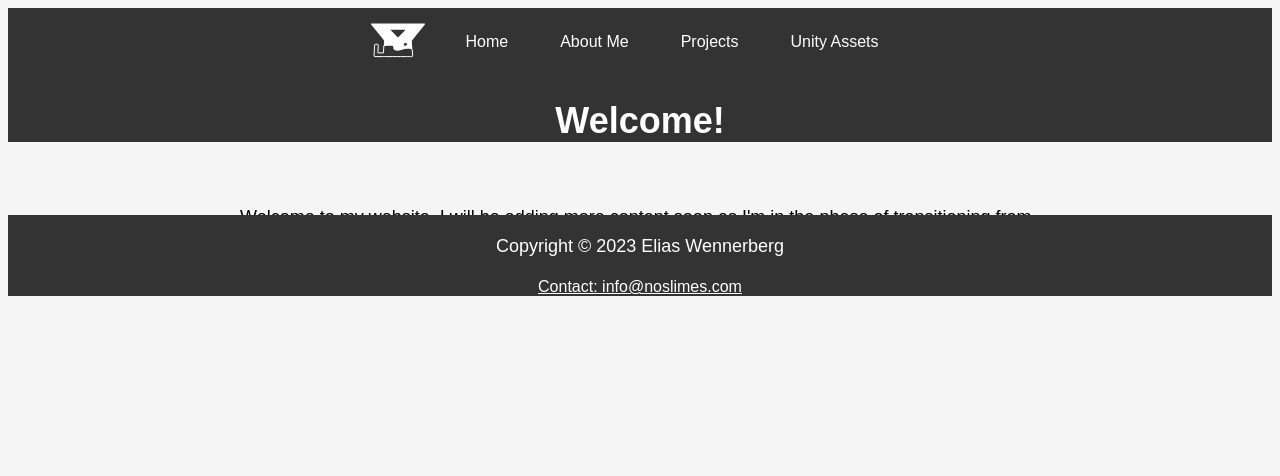
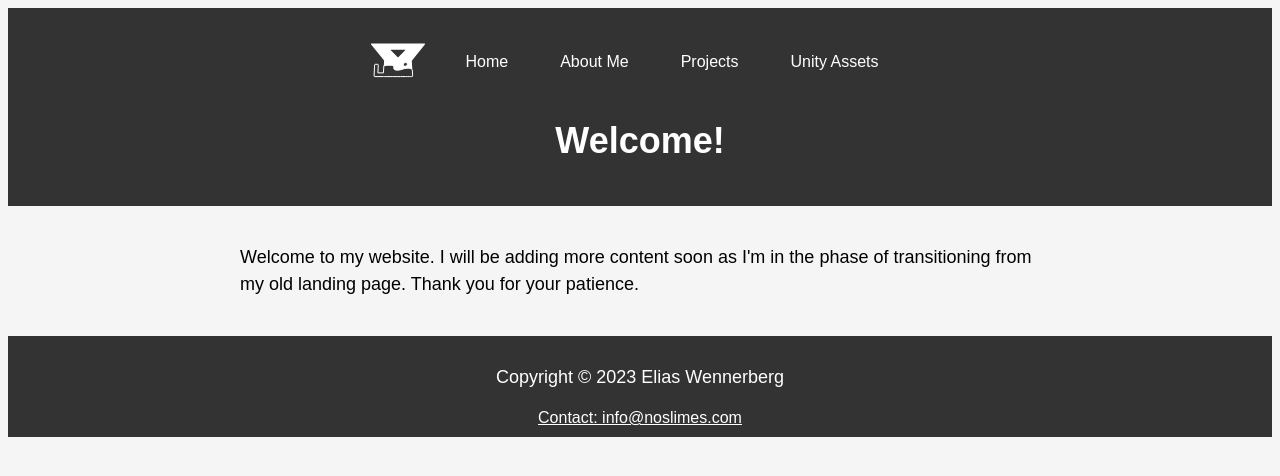
Before and after one commit to NoSlimes/noslimes.github.io, a PHP site: page /home.html in a window 1280 px wide. Shown: the top 476 px of the page. Run offline with PHP 8.4, Linux system fonts and the light colour scheme.

Commit message:
style.css

```diff
--- a/style.css
+++ b/style.css
@@ -2,15 +2,13 @@
 body {
   font-family: Arial, sans-serif;
   background-color: #f5f5f5;
-  min-height: 100%;
-  position: relative;
 }
 
 /* Style the header and navigation menu */
 header {
   background-color: #333;
   color: #fff;
-  padding: 0px;
+  padding: 20px;
 }
 
 nav ul {
@@ -29,7 +27,9 @@ nav a {
   text-decoration: none;
 }
 
-nav a:hover {}
+nav a:hover {
+
+}
 
 /* Style the main content area */
 main {
@@ -53,10 +53,7 @@ footer {
   background-color: #333;
   color: #fff;
   text-align: center;
-  position: absolute;
-  padding: 0px;
-  bottom: 0px;
-  width: 100%;
+  padding: 10px;
 }
 
 .nav-menu {
@@ -101,6 +98,7 @@ footer {
 
 .dropdown-content a:hover {
   background-color: #f5f5f5;
+  text-decoration: underline;
 }
 
 .dropdown:hover .dropdown-content {
```
